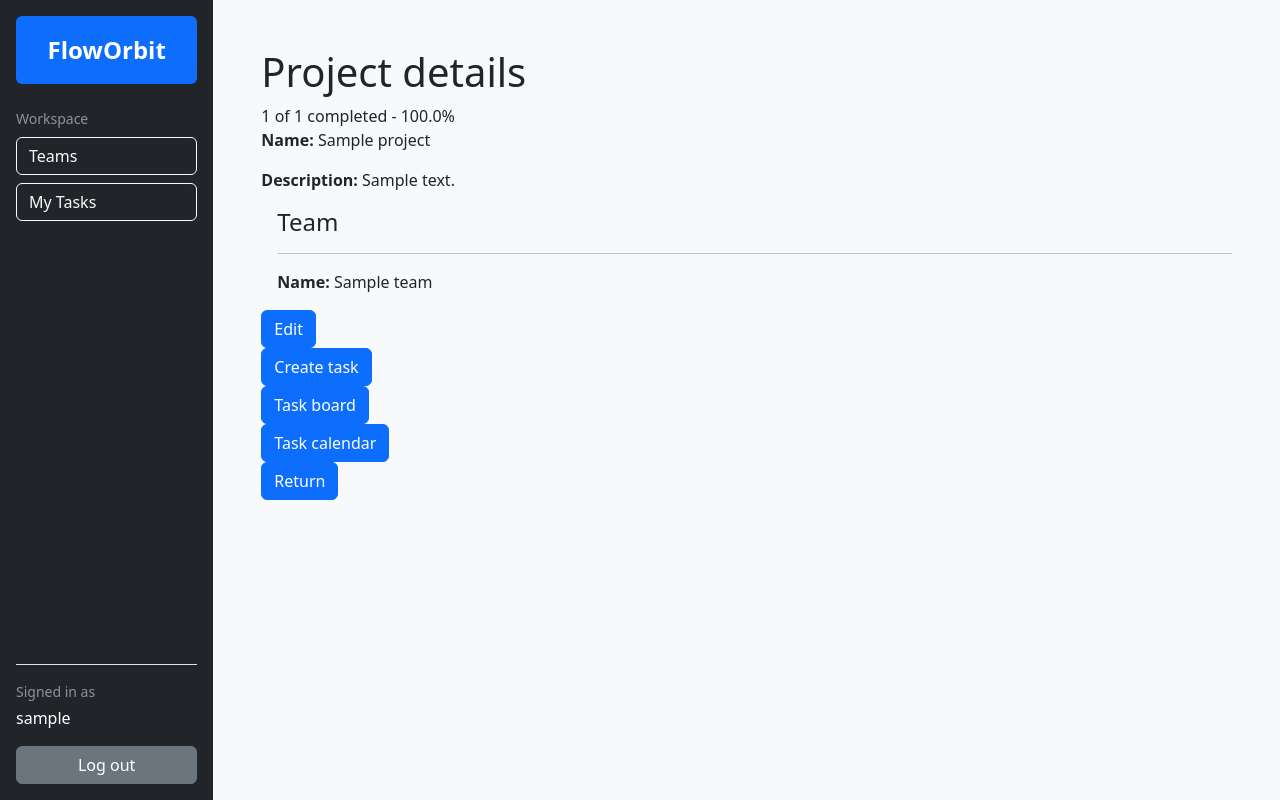
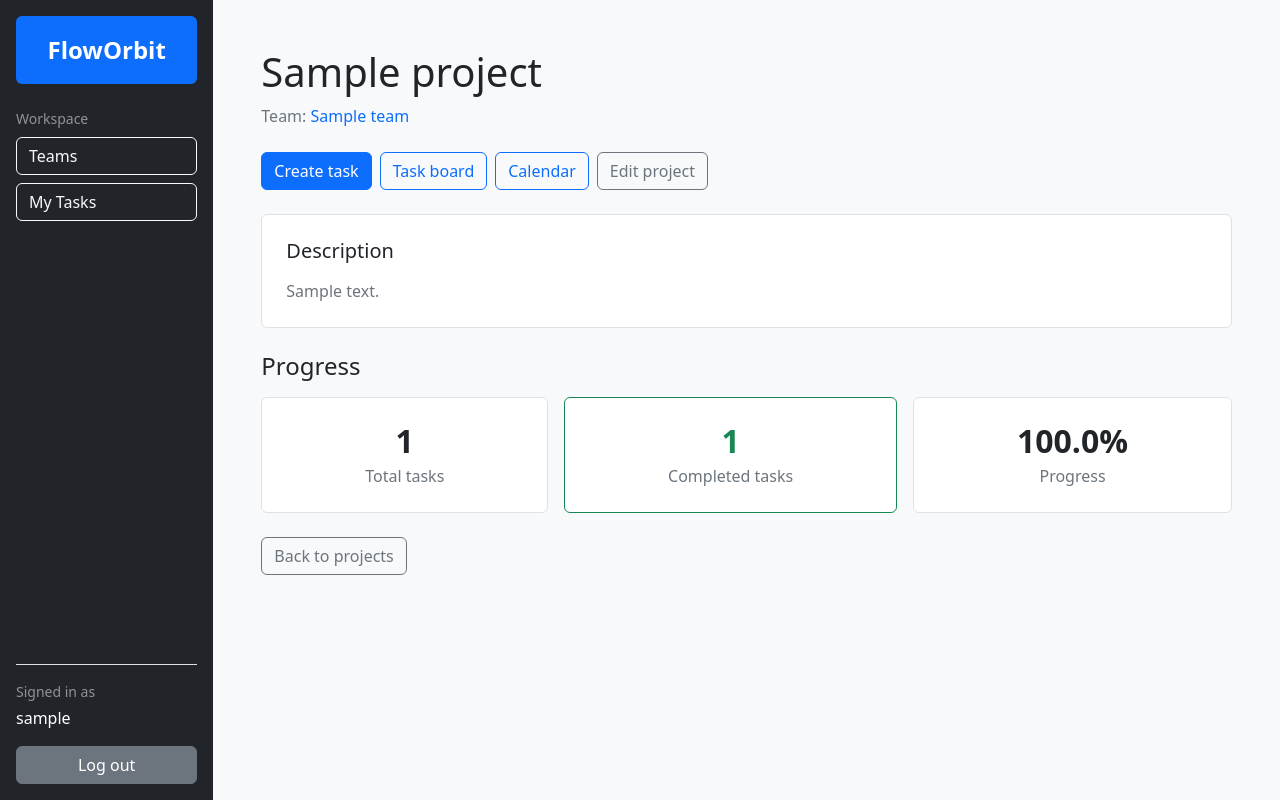
Before and after one commit to 20jofi00/floworbit-task-manager, a Django app: page /projects/1/1/ in a window 1280 px wide. Run offline with Django 5.2, Linux system fonts and the light colour scheme; a user stored in the database is signed in; tables that the repository leaves empty hold one stand-in row (values such as "Sample post").

Commit message:
update project details layout

```diff
--- a/templates/projects/project_detail.html
+++ b/templates/projects/project_detail.html
@@ -1,42 +1,79 @@
 {% extends "base.html" %}
+{% block title %}<title>Project</title>{% endblock %}
 
 {% block content %}
-  <h1>
-    Project details
-  </h1>
+  <h1 class="text-break mb-2">{{ project.name }}</h1>
 
-  {{ num_completed_tasks }} of {{ num_tasks }} completed - {{ percent_of_completed_tasks }}%
+  <p class="text-secondary mb-4">
+    Team:
+    <a
+      href="{% url 'teams:team-detail' pk=project.team.id %}"
+      class="text-decoration-none"
+    >
+      {{ project.team.name }}
+    </a>
+  </p>
 
-  <p><strong>Name:</strong> {{ project.name }}</p>
-  {% if project.description %}
-    <p><strong>Description:</strong> {{ project.description }}</p>
-  {% endif %}
+  <div class="d-flex flex-wrap gap-2 mb-4">
+    <a
+      href="{% url 'tasks:task-create' project_pk=project.id %}"
+      class="btn btn-primary"
+    >
+      Create task
+    </a>
 
-  <div class="ms-3">
-    <h4>Team</h4>
-    <hr>
-      <p><strong>Name:</strong>
-        {{ project.team.name }}
-      </p>
+    <a
+      href="{% url 'tasks:project-task-board' project_pk=project.id %}"
+      class="btn btn-outline-primary"
+    >
+      Task board
+    </a>
+
+    <a
+      href="{% url 'tasks:project-task-calendar' project_pk=project.id %}"
+      class="btn btn-outline-primary"
+    >
+      Calendar
+    </a>
+
+    <a
+      href="{% url 'projects:project-update' team_pk=project.team.id pk=project.id %}"
+      class="btn btn-outline-secondary"
+    >
+      Edit project
+    </a>
   </div>
 
-  <form action="{% url 'projects:project-update' team_pk=project.team.id pk=project.id %}" method="get">
-    <input class="btn btn-primary" type="submit" value="Edit">
-  </form>
+  <div class="bg-white border rounded p-4 mb-4">
+    <h2 class="h5 mb-3">Description</h2>
+    <p class="text-secondary text-break mb-0">
+      {{ project.description|default:"No description yet." }}
+    </p>
+  </div>
 
-  <form action="{% url 'tasks:task-create' project_pk=project.id %}" method="get">
-    <input class="btn btn-primary" type="submit" value="Create task">
-  </form>
+  <h2 class="h4 mb-3">Progress</h2>
 
-  <form action="{% url 'tasks:project-task-board' project_pk=project.id %}" method="get">
-    <input class="btn btn-primary" type="submit" value="Task board">
-  </form>
+  <div class="d-flex flex-wrap gap-3 mb-4">
+    <div class="bg-white border rounded text-center flex-grow-1 p-4">
+      <p class="h2 fw-bold mb-1">{{ num_tasks }}</p>
+      <p class="text-secondary mb-0">Total tasks</p>
+    </div>
 
-  <form action="{% url 'tasks:project-task-calendar' project_pk=project.id %}" method="get">
-    <input class="btn btn-primary" type="submit" value="Task calendar">
-  </form>
+    <div class="bg-white border border-success rounded text-center flex-grow-1 p-4">
+      <p class="h2 fw-bold text-success mb-1">{{ num_completed_tasks }}</p>
+      <p class="text-secondary mb-0">Completed tasks</p>
+    </div>
 
-  <form action="{% url 'projects:project-list' team_pk=project.team.id %}" method="get">
-    <input class="btn btn-primary" type="submit" value="Return">
-  </form>
+    <div class="bg-white border rounded text-center flex-grow-1 p-4">
+      <p class="h2 fw-bold mb-1">{{ percent_of_completed_tasks }}%</p>
+      <p class="text-secondary mb-0">Progress</p>
+    </div>
+  </div>
+
+  <a
+    href="{% url 'projects:project-list' team_pk=project.team.id %}"
+    class="btn btn-outline-secondary"
+  >
+    Back to projects
+  </a>
 {% endblock %}
```
